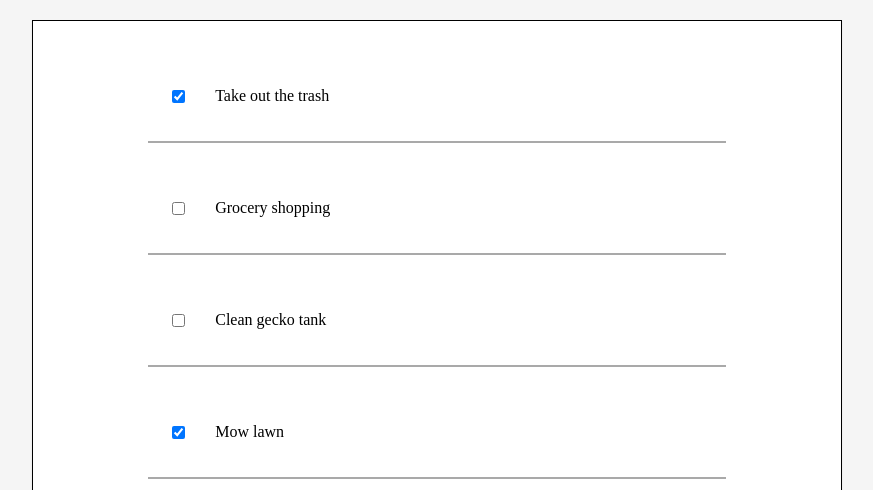
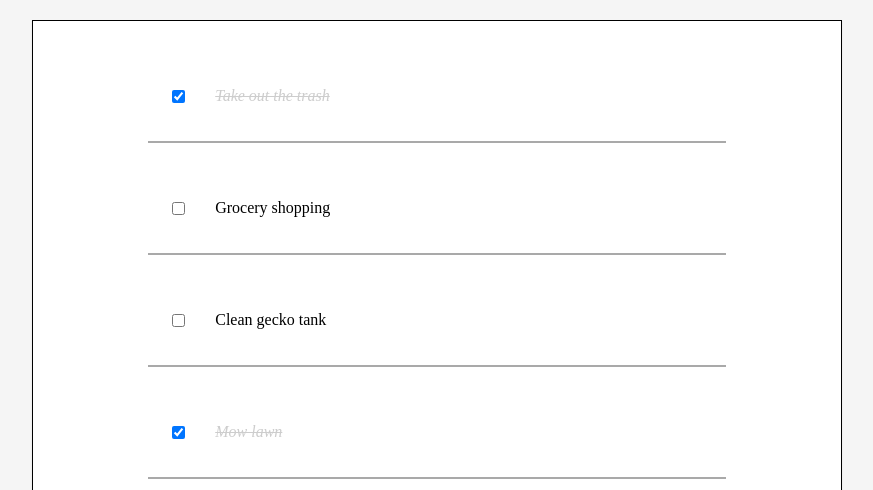
Before and after one commit to CodeSurfer3022/Todo-list-React, a React (Create React App) app: page / in a window 1280 px wide. Shown: the top 490 px of the page, without its empty margins (203-1076 px from the left). Built offline with nearby package versions, Linux system fonts and the light colour scheme.

Commit message:
Change style on checking item

```diff
--- a/public/index.html
+++ b/public/index.html
@@ -3,41 +3,9 @@
   <head>
     <meta charset="utf-8" />
     <link rel="icon" href="%PUBLIC_URL%/favicon.ico" />
-    <meta name="viewport" content="width=device-width, initial-scale=1" />
-    <meta name="theme-color" content="#000000" />
-    <meta
-      name="description"
-      content="Web site created using create-react-app"
-    />
-    <link rel="apple-touch-icon" href="%PUBLIC_URL%/logo192.png" />
-    <!--
-      manifest.json provides metadata used when your web app is installed on a
-      user's mobile device or desktop. See https://developers.google.com/web/fundamentals/web-app-manifest/
-    -->
-    <link rel="manifest" href="%PUBLIC_URL%/manifest.json" />
-    <!--
-      Notice the use of %PUBLIC_URL% in the tags above.
-      It will be replaced with the URL of the `public` folder during the build.
-      Only files inside the `public` folder can be referenced from the HTML.
-
-      Unlike "/favicon.ico" or "favicon.ico", "%PUBLIC_URL%/favicon.ico" will
-      work correctly both with client-side routing and a non-root public URL.
-      Learn how to configure a non-root public URL by running `npm run build`.
-    -->
     <title>React App</title>
   </head>
   <body>
-    <noscript>You need to enable JavaScript to run this app.</noscript>
     <div id="root"></div>
-    <!--
-      This HTML file is a template.
-      If you open it directly in the browser, you will see an empty page.
-
-      You can add webfonts, meta tags, or analytics to this file.
-      The build step will place the bundled scripts into the <body> tag.
-
-      To begin the development, run `npm start` or `yarn start`.
-      To create a production bundle, use `npm run build` or `yarn build`.
-    -->
   </body>
 </html>
--- a/src/TodoItem.js
+++ b/src/TodoItem.js
@@ -1,10 +1,15 @@
 import React from 'react';
 
 function TodoItem(props) {
+    const completedStyle = {
+        fontStyle: 'italic',
+        color: '#cdcdcd',
+        textDecoration: 'line-through'
+    }
     return(
         <div className="todo">
             <input type="checkbox" checked={props.completed} onChange={props.handleChange}/>
-            <p>{props.text}</p>
+            <p style={props.completed ? completedStyle: null}>{props.text}</p>
         </div>
     );
 }
```
